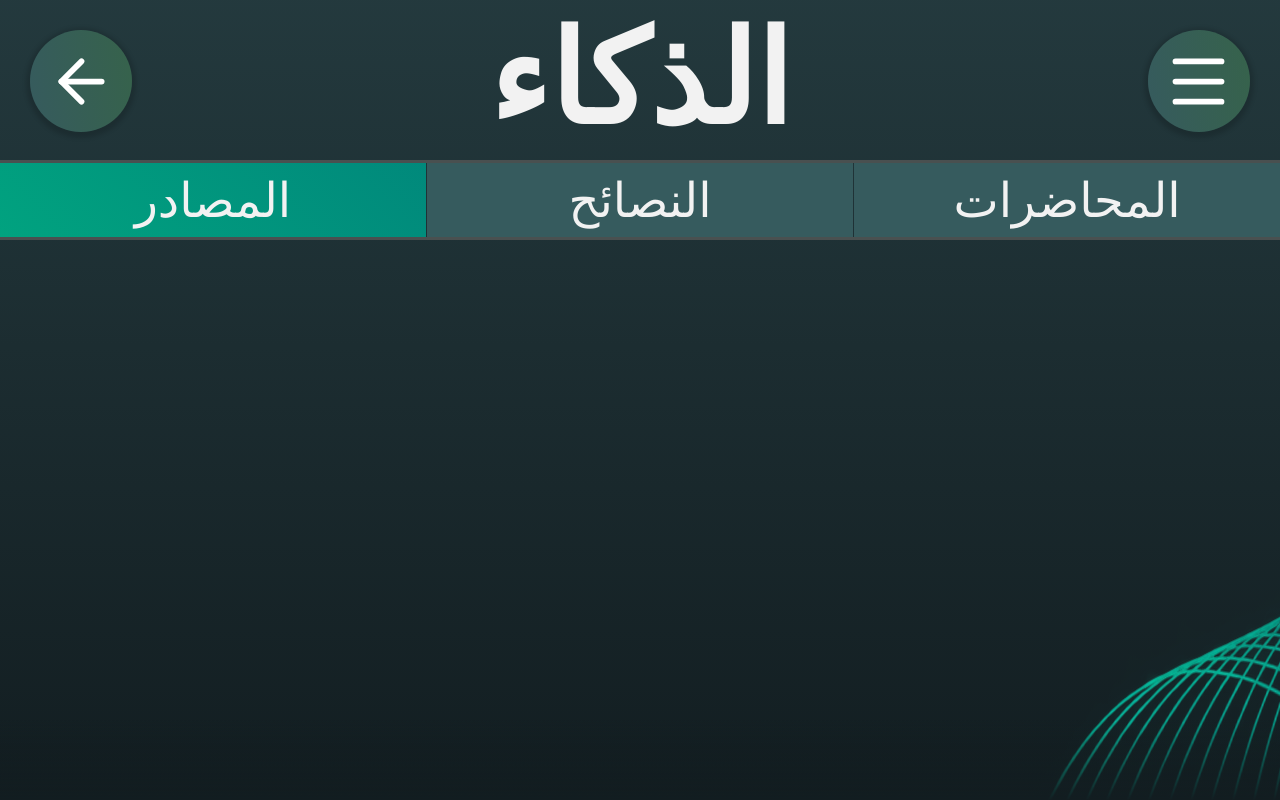
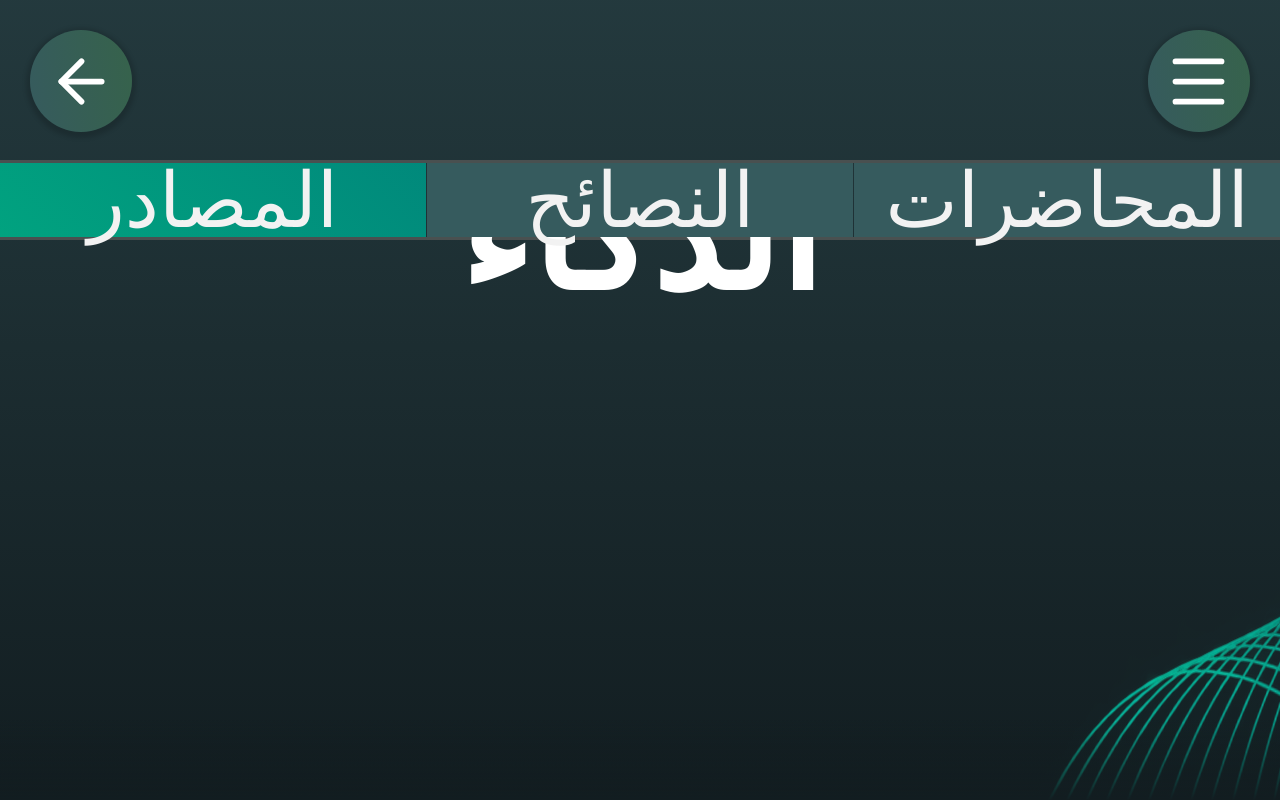
Before and after one commit to SajadSafaa2009/Tasree3-library, a Flask app: template app/templates/iq.html in a window 1280 px wide. Run offline with Flask 3, Linux system fonts and the light colour scheme; the template is opened without the code that fills it, so the values that code supplies are empty.

Commit message:
font size bugs fixed

```diff
--- a/app/static/grade.css
+++ b/app/static/grade.css
@@ -35,7 +35,7 @@
     display: flex;
     height: 100%;
     width: 50%;
-    font-size: clamp(8px, 1vw + 1.5vh, 48px);
+    font-size: clamp(12px, 1vw + 1.5vh, 60px);
     color: white;
     align-items: center;
     justify-content: center;
--- a/app/static/style.css
+++ b/app/static/style.css
@@ -62,7 +62,17 @@ main {
     justify-content: center;
     align-items: start;
     padding-top: 10%;
-    font-size: clamp(8px, 1vw + 1.5vh, 48px);
+    font-size: clamp(8px,6vw,100px);
+    border: none;
+}
+.subject-title-div{
+    display: flex;
+    width: 100%;
+    height: 60%;
+    color: white;
+    justify-content: center;
+    align-items: start;
+    font-size: clamp(8px,6vw,100px);
     border: none;
 }
 .shorter-title{
@@ -233,7 +243,7 @@ main {
 
     border: none;
     background: var(--bg-light);
-    font-size: 3rem;
+    font-size: clamp(8px,6vw,100px);
     color: var(--text);
     justify-content: center;
     align-items: center;
--- a/app/templates/iq.html
+++ b/app/templates/iq.html
@@ -19,8 +19,9 @@
         <img src="static/abstract waves.png" class="background-image"  alt="">
 
         <div class="upper-div">
-            <div class="upper-div-title">
-                <h1 >الذكاء</h1>
+            <div class="subject-title-div  shorter-title" >
+                <h1>الذكاء</h1>
+
             </div>
         </div>
         <div class="middle-navbar-div">
--- a/app/templates/news.html
+++ b/app/templates/news.html
@@ -19,7 +19,7 @@
         <img src="static/abstract waves.png" class="background-image"  alt="">
 
         <div class="upper-div">
-            <div class="upper-div-title fade-in first">
+            <div class="subject-title-div fade-in first">
                 <h1 >الاخبار</h1>
             </div>
         </div>
--- a/app/templates/subject.html
+++ b/app/templates/subject.html
@@ -18,7 +18,7 @@
 
         <img src="static/abstract waves.png" class="background-image"  alt="">
         <div class="upper-div">
-            <div class="upper-div-title">
+            <div class="subject-title-div  shorter-title">
                 <h1 >{{origin_arabic}}</h1>
             </div>
         </div>
```
Also changed, not shown: other parts of app/static/style.css (+16 -15 lines).
